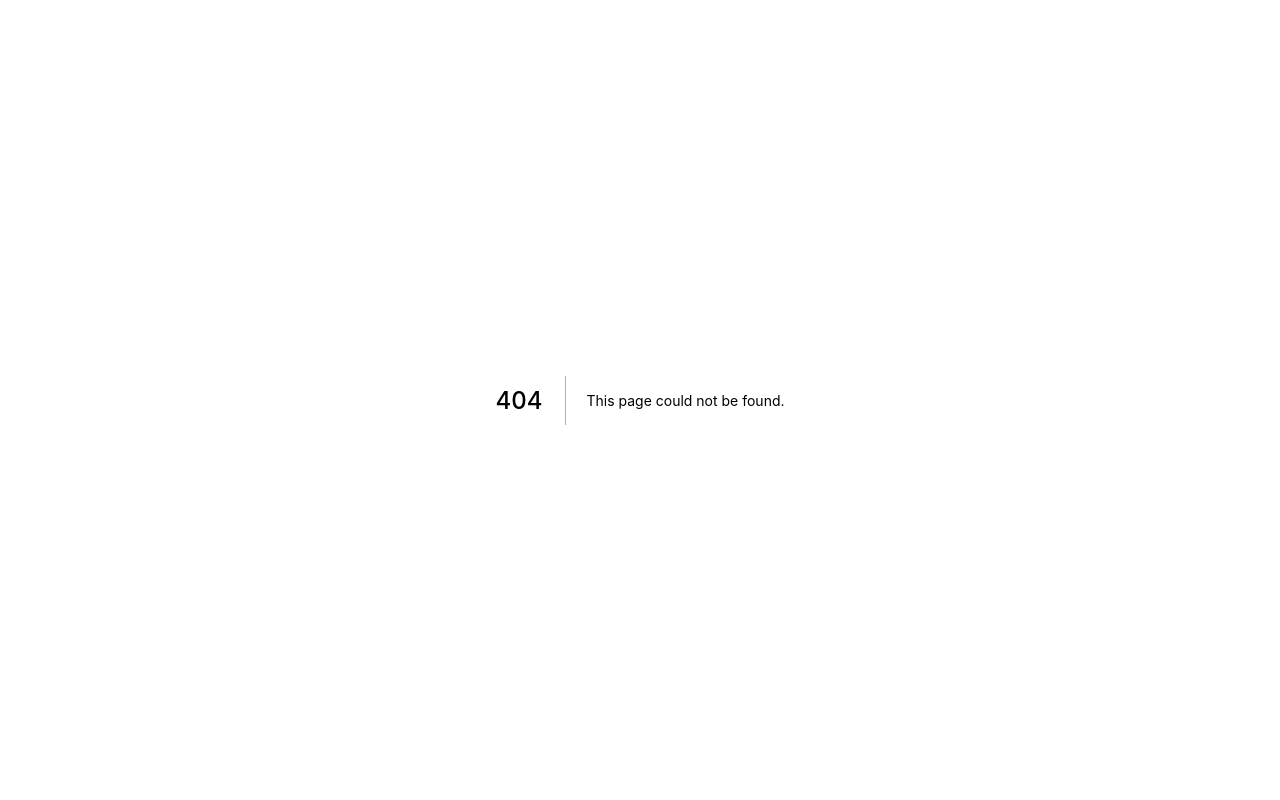
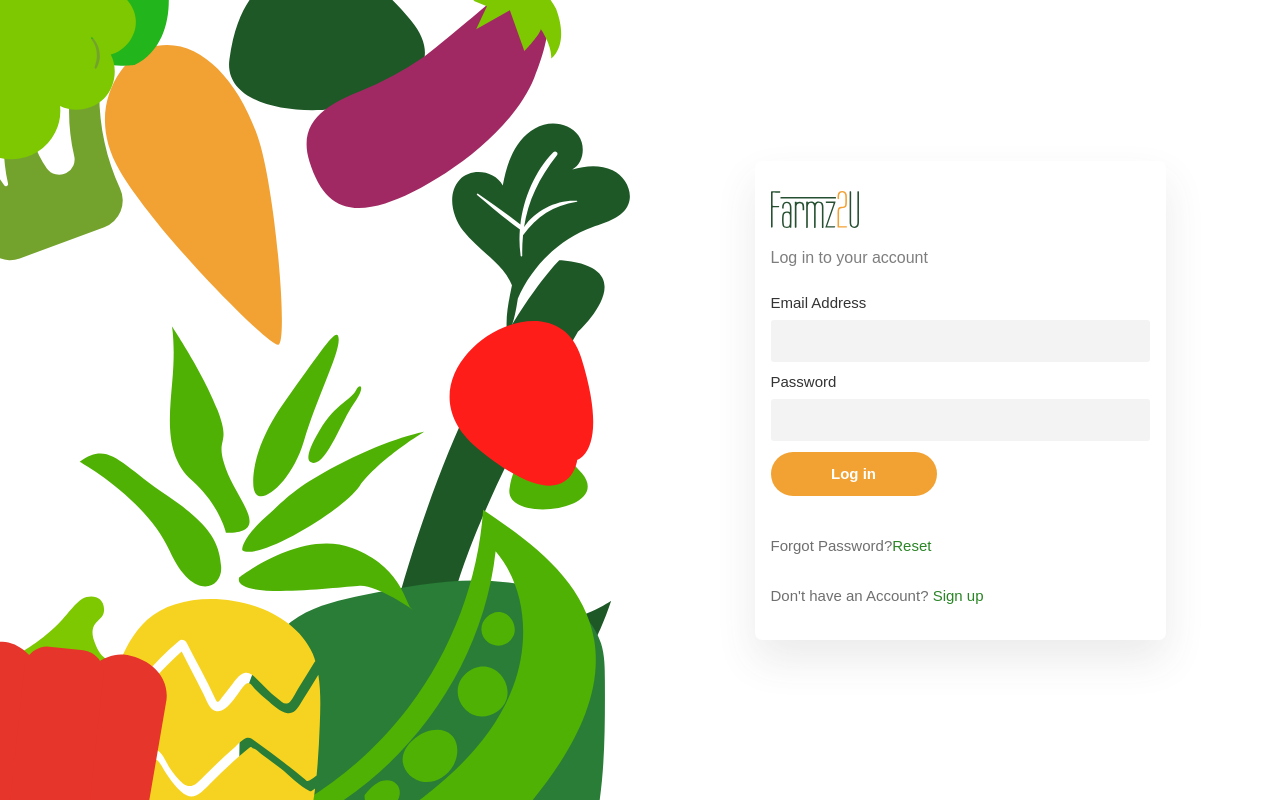
Before and after one commit to marquis-code/FVP-Farming-Vendor-platform-, a Next.js app: page /login in a window 1280 px wide. Before the commit this address had no page. Built offline with nearby package versions, Linux system fonts and the light colour scheme.

Commit message:
feat: Add Login page

```diff
--- /dev/null
+++ b/pages/login.js
@@ -0,0 +1,40 @@
+
+const Login = () => {
+    return (
+        <div>
+            <title>Log in</title>
+            <div className="reg-grid">
+                <img src="./images/reg-img.svg" alt="" className="reg-image" />
+                <div className="form-info log-in-form">
+                    <img src="./images/farmz2u-logo.svg" alt="" className="form-logo" />
+                    <h3 className="col-title form-title">
+                        Log in to your account
+                    </h3>
+                    <form action className="form-block">
+                        <div className="input-block">
+                            <span className="input-title">Email Address</span>
+                            <input type="text" className="input-box" />
+                        </div>
+                        <div className="input-block">
+                            <span className="input-title">Password</span>
+                            <input type="text" className="input-box" />
+                        </div>
+                        <button className="btn submit-btn">Log in</button>
+                    </form>
+                    <div className="log-in-option">
+                        <p className="paragraph form-option login-ask">
+                            Forgot Password?<a href="/forgot-password" className="form-link">Reset</a>
+                        </p>
+                        <p className="paragraph form-option login-ask">
+                            Don't have an Account? <a href="/register" className="form-link">Sign up</a>
+                        </p>
+                    </div>
+                </div>
+            </div>
+        </div>
+
+
+      );
+}
+
+export default Login;
```
